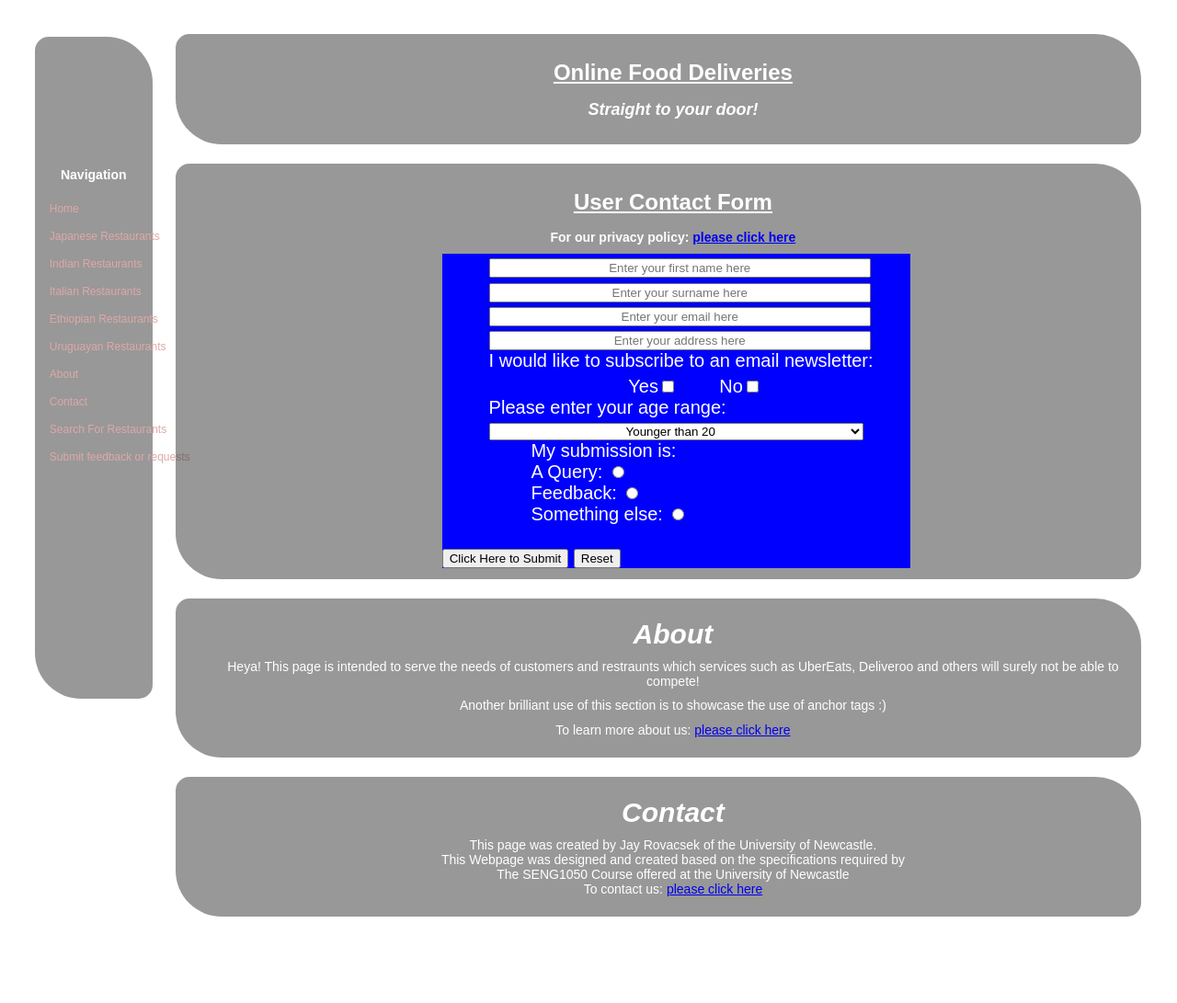
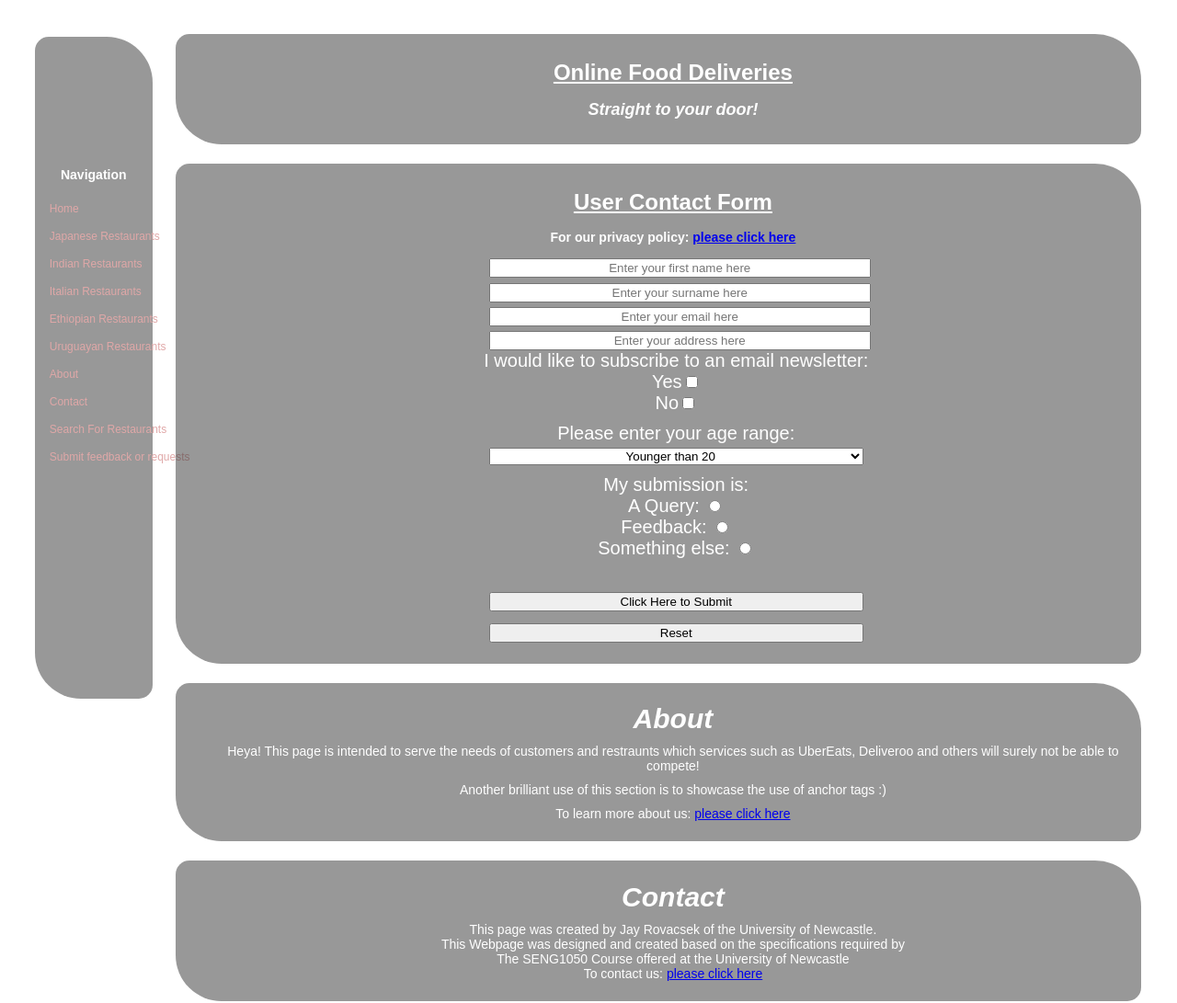
Before and after one commit to JayRovacsek/SENG1050Assignment2, a plain HTML site: page datacollection.html in a window 1280 px wide. Shown: the top 1091 px of the page at 92% size. Drawn offline with Linux system fonts and the light colour scheme.

Commit message:
Finalised html/css

```diff
--- a/css/style.css
+++ b/css/style.css
@@ -147,14 +147,12 @@ img {
 #FormContainer {
 	width: 50%;
 	height: inherit;
-	background-color: blue;
 	display: inline-block;
 	border-radius: 0;
 	font-size: 20px;
 }
 
 #FormContainer label{
-	margin: 1% 0 0 10%;
 	width: 80%;
 	vertical-align: baseline;
 	text-align: center;
@@ -168,19 +166,49 @@ img {
 }
 
 #usercheckboxinput{
-	margin: 1% 0 0 10%;
+	width: 100%;
+	vertical-align: baseline;
+	text-align: center;
+	margin-bottom: 2%;
+}
+
+#userselectoptioninput{
+	width: 100%;
+	vertical-align: baseline;
+	text-align: center;
+	margin-bottom: 2%;
+}
+
+#userselectoptioninput select{
 	width: 80%;
 	vertical-align: baseline;
 	text-align: center;
 }
 
-#userselectoptioninput select{
-	margin: 1% 0 0 10%;
+#userselectoptioninput label{
 	width: 80%;
 	vertical-align: baseline;
 	text-align: center;
 }
 
 #userradiobuttoninput{
-	margin-left: 10%;
+	width: 100%;
+	vertical-align: baseline;
+	text-align: center;
+	margin-bottom: 2%;
 }
+
+#userradiobuttoninput label{
+	margin: 0 0 2% 0;
+}
+
+#usersubmision{
+	width: 100%;
+	vertical-align: baseline;
+	text-align: center;
+}
+
+#usersubmision input{
+	width: 80%;
+	margin: 0 10% 2% 10%;
+}
--- a/datacollection.html
+++ b/datacollection.html
@@ -50,13 +50,13 @@
               <input type="text" name="email" id="email" placeholder="Enter your email here"><br>
               <input type="text" name="address" id="address" placeholder="Enter your address here" ><br>
             </div>
-            <label for="address" class="main">I would like to subscribe to an email newsletter:</label><br>
             <div id="usercheckboxinput">
-              <label for="yes">Yes<input type="checkbox" name="yes" value="yes" id="yes"></label>
+              <label for="address" class="main">I would like to subscribe to an email newsletter:</label><br>
+              <label for="yes">Yes<input type="checkbox" name="yes" value="yes" id="yes"></label><br>
               <label for="no">No<input type="checkbox" name="no" value="no" id="no"></label>
             </div>
-            <label for="address">Please enter your age range:</label><br>
             <div id="userselectoptioninput">
+              <label for="address">Please enter your age range:</label><br>
               <select name="Age Range">
                 <option>Younger than 20</option>
                 <option>20 - 30</option>
@@ -76,8 +76,10 @@
                 <input type="radio" name="submissionOther" value="feedback" id="submissionOther"></label><br>
               </label><br>
             </div>
-            <input type="submit" value="Click Here to Submit">
-            <input type="reset">
+            <div id=usersubmision>
+              <input type="submit" value="Click Here to Submit">
+              <input type="reset">
+            </div>
           </div>
         </div>
       </form>
```
